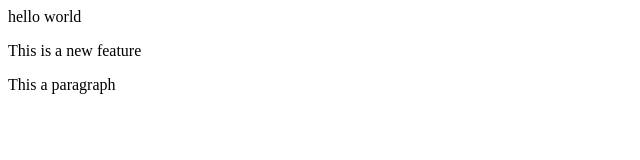
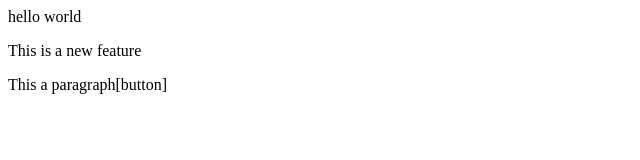
Before and after one commit to ashahemrom/localrepo, a plain HTML site: page index.html in a window 1280 px wide. Shown: the full height of the page, 0-640 px from the left. Drawn offline with Linux system fonts and the light colour scheme.

Commit message:
Add button

```diff
--- a/index.html
+++ b/index.html
@@ -1,4 +1,4 @@
 
 <p> hello world</p>
 <p>This is a new feature</p>
-<p>This a paragraph</p>
+<p>This a paragraph[button]</p>
```
